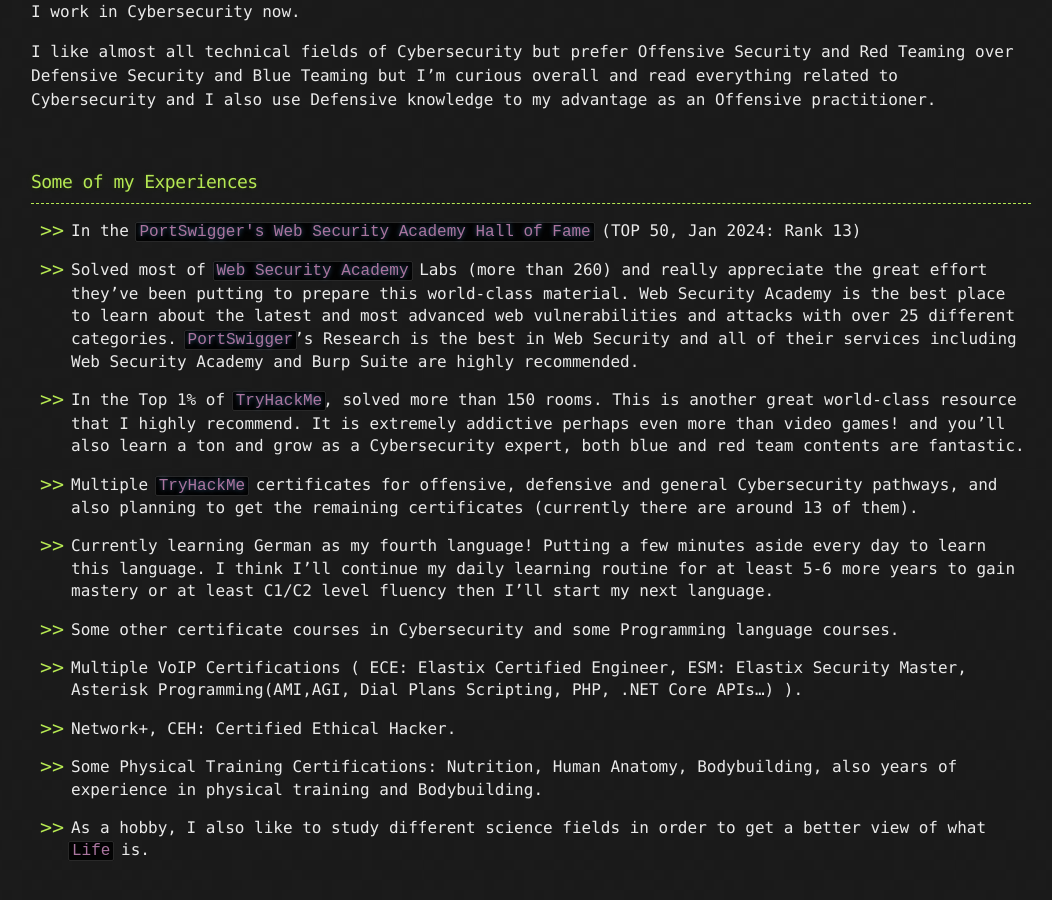
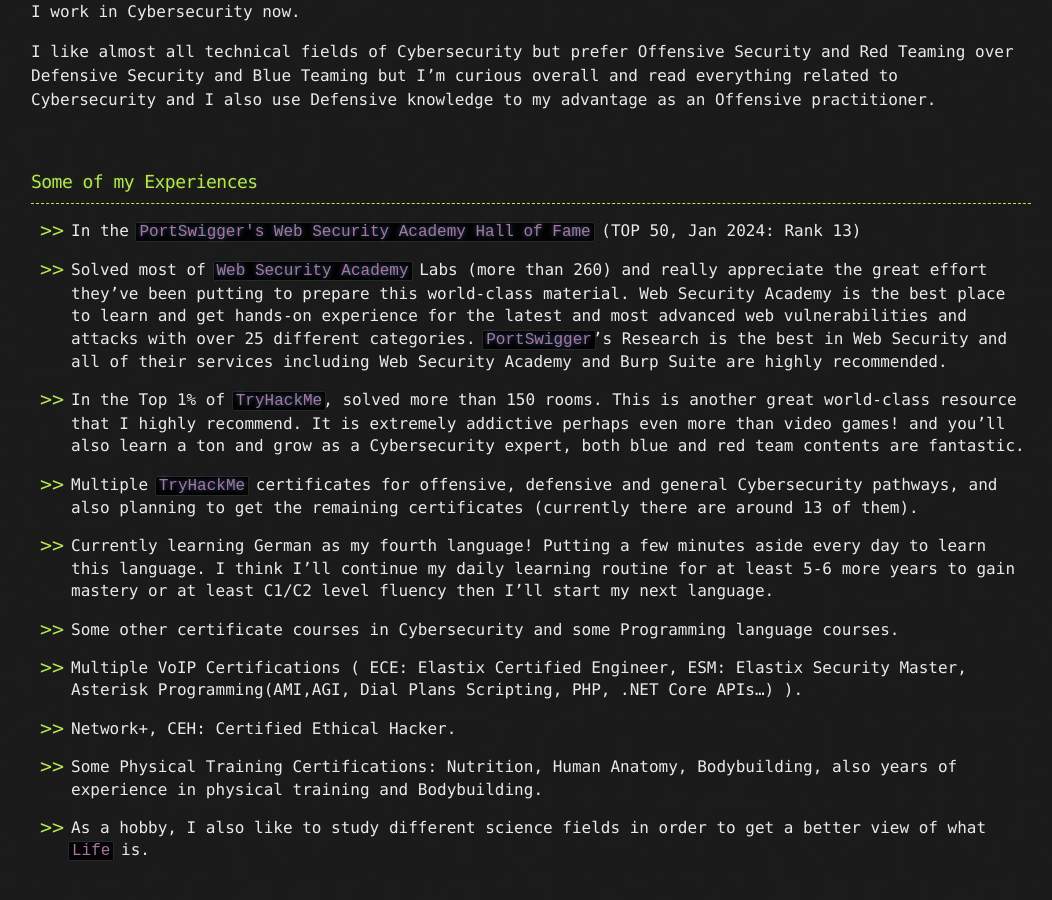
Before and after one commit to CamoCatX/camocatx.github.io, a Jekyll site: the page built from about.md, in a window 1280 px wide and 900 px high, scrolled down 1127 px. Shown: the whole window, without its empty margins (109-1161 px from the left). Built offline with Jekyll 4.4.1, drawn with Linux system fonts in a browser that asks for light colours.

Commit message:
Update about.md

```diff
--- a/about.md
+++ b/about.md
@@ -47,7 +47,7 @@ I like almost all technical fields of Cybersecurity but prefer Offensive Securit
 
 * In the <a href="https://portswigger.net/web-security/hall-of-fame" class="no-decoration"><code class="language-plaintext highlighter-rouge">PortSwigger's Web Security Academy Hall of Fame</code></a> (TOP 50, Jan 2024: Rank 13)
 
-* Solved most of <a href="https://portswigger.net/web-security/learning-path" class="no-decoration"><code class="language-plaintext highlighter-rouge">Web Security Academy</code></a> Labs (more than 260) and really appreciate the great effort they've been putting to prepare this world-class material. Web Security Academy is the best place to learn about the latest and most advanced web vulnerabilities and attacks with over 25 different categories. <a href="https://portswigger.net" class="no-decoration"><code class="language-plaintext highlighter-rouge">PortSwigger</code></a>'s Research is the best in Web Security and all of their services including Web Security Academy and Burp Suite are highly recommended.
+* Solved most of <a href="https://portswigger.net/web-security/learning-path" class="no-decoration"><code class="language-plaintext highlighter-rouge">Web Security Academy</code></a> Labs (more than 260) and really appreciate the great effort they've been putting to prepare this world-class material. Web Security Academy is the best place to learn and get hands-on experience for the latest and most advanced web vulnerabilities and attacks with over 25 different categories. <a href="https://portswigger.net" class="no-decoration"><code class="language-plaintext highlighter-rouge">PortSwigger</code></a>'s Research is the best in Web Security and all of their services including Web Security Academy and Burp Suite are highly recommended.
 
 * In the Top 1% of <a href="https://tryhackme.com" class="no-decoration"><code class="language-plaintext highlighter-rouge">TryHackMe</code></a>, solved more than 150 rooms. This is another great world-class resource that I highly recommend. It is extremely addictive perhaps even more than video games! and you'll also learn a ton and grow as a Cybersecurity expert, both blue and red team contents are fantastic.
 
```
